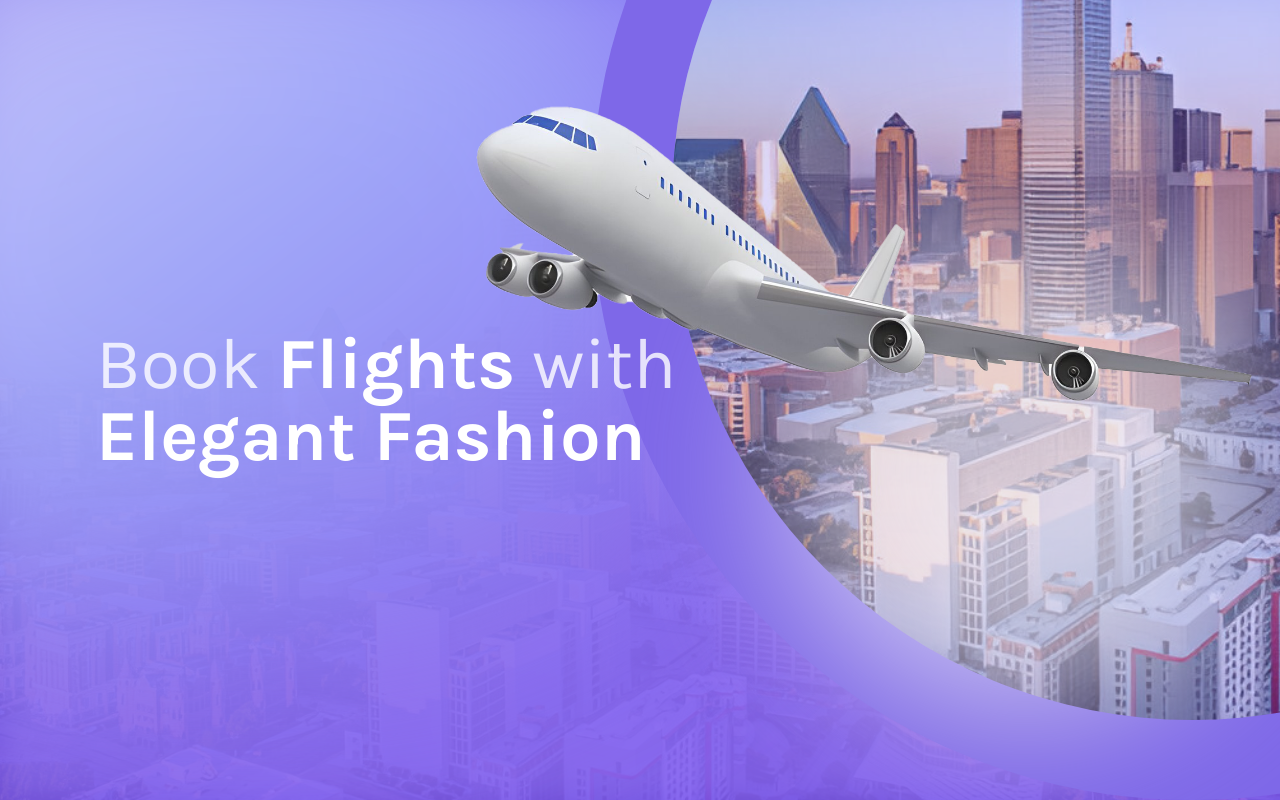
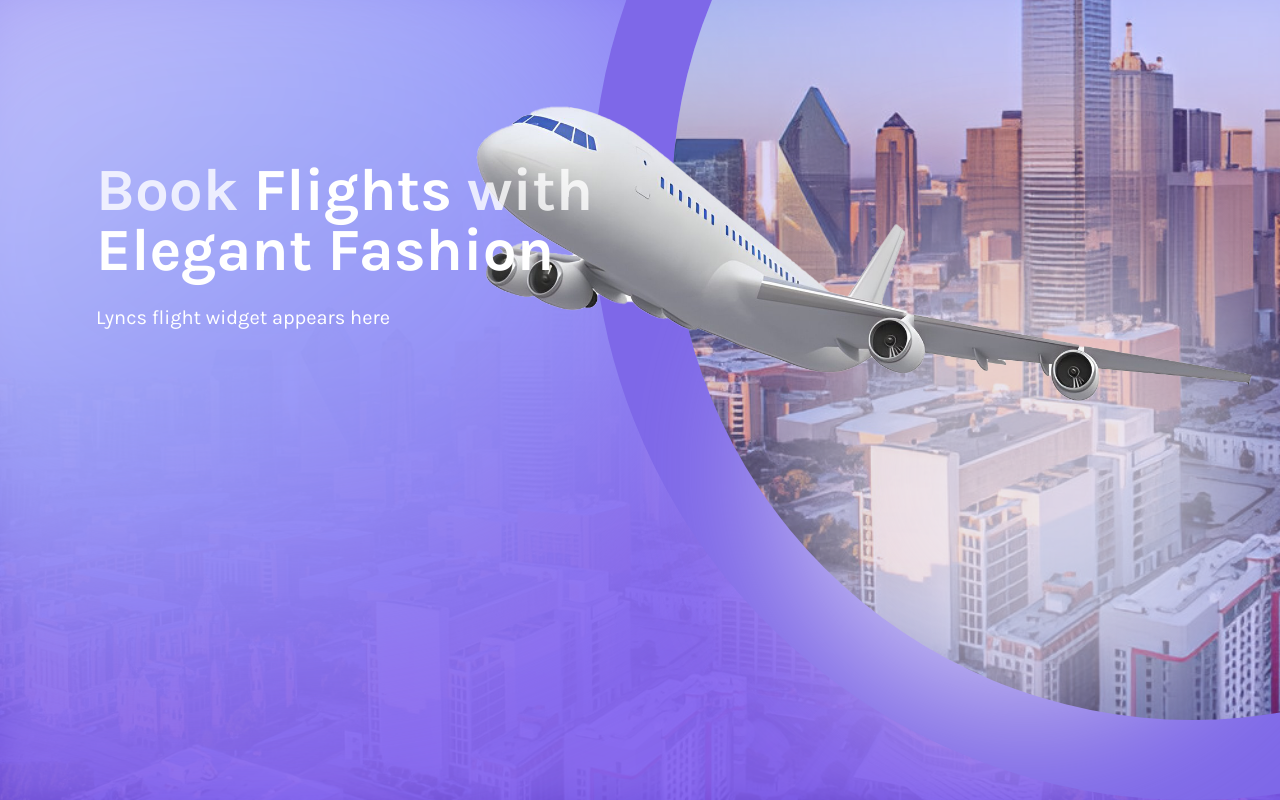
Before and after one commit to TaiwoOnileowo/lyncs-flight, a Next.js app: page / in a window 1280 px wide. Shown: the top 800 px of the page. Built offline with nearby package versions, Linux system fonts and the light colour scheme.

Commit message:
add hero text

```diff
--- a/components/Hero.tsx
+++ b/components/Hero.tsx
@@ -3,12 +3,13 @@ import HeroBackground from "./HeroBackground";
 
 const Hero = () => {
   return (
-    <div className="relative p-24 w-full h-screen flex items-center overflow-hidden font-karla bg-[#7852ef]">
-      <div className="z-[100] max-w-2xl">
-        <h1 className="text-white/80  text-7xl">
+    <div className="relative p-24 w-full h-screen  flex overflow-hidden font-karla bg-[#7852ef]">
+      <div className="z-[100] max-w-2xl mt-16">
+        <h1 className="text-white/80  text-6xl font-bold">
           Book <span className="font-bold text-white">Flights</span> with{" "}
           <span className="font-bold text-white">Elegant Fashion</span>
         </h1>
+        <p className="text-white mt-6 text-xl">Lyncs flight widget appears here</p>
       </div>
       <HeroBackground />
     </div>
--- a/package.json
+++ b/package.json
@@ -20,6 +20,7 @@
     "react": "^18",
     "react-dom": "^18",
     "react-icons": "^5.3.0",
+    "sharp": "^0.33.5",
     "tailwind-merge": "^2.5.2",
     "tailwindcss-animate": "^1.0.7"
   },
```
Also changed, not shown: 1 other file (tests, documents, lock files or other folders).
